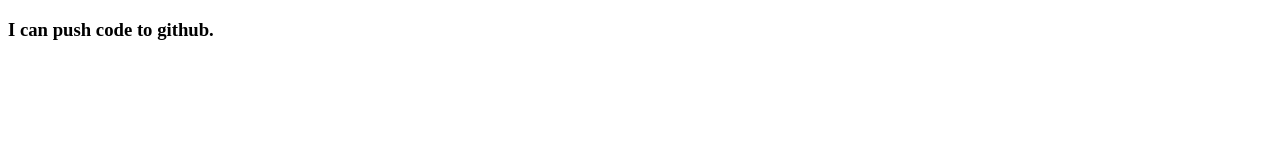
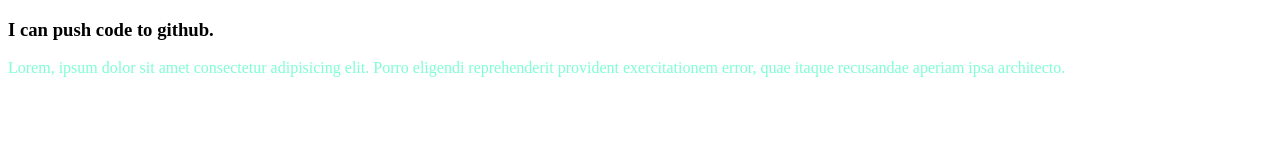
Before and after one commit to Nushrat-Uddin/my-first-repo, a plain HTML site: page index.html in a window 1280 px wide. Drawn offline with Linux system fonts and the light colour scheme.

Commit message:
add paragraph

```diff
--- a/index.html
+++ b/index.html
@@ -8,5 +8,7 @@
 </head>
 <body>
     <h3>I can push code to github.</h3>
+    <p style="color: aquamarine;">Lorem, ipsum dolor sit amet consectetur adipisicing elit. Porro eligendi reprehenderit provident exercitationem error, quae itaque recusandae aperiam ipsa architecto.
+    </p>
 </body>
 </html>
```
